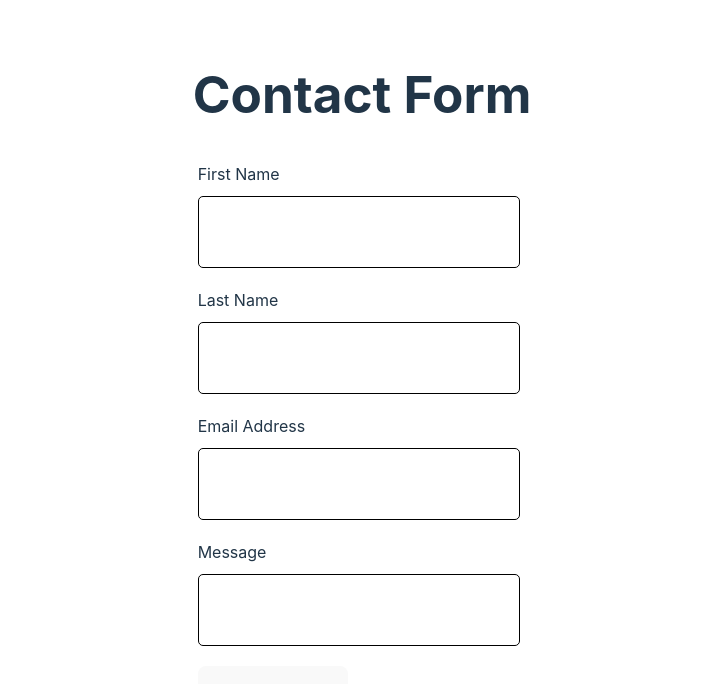
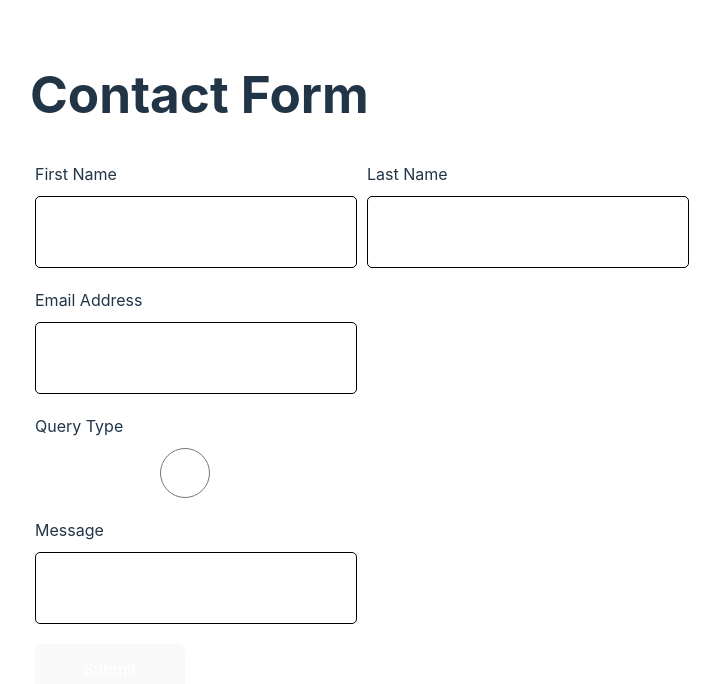
Before and after one commit to unachoza/contact-form, a React (Vite) app: page / in a window 1280 px wide. Shown: the top 684 px of the page, without its empty margins (278-998 px from the left). Built offline with nearby package versions, Linux system fonts and the light colour scheme.

Commit message:
adding radio type  to imput

```diff
--- a/src/App.css
+++ b/src/App.css
@@ -21,3 +21,7 @@ form {
 	display: flex;
 	flex-direction: column;
 }
+
+.row {
+	display: flex;
+}
--- a/src/App.tsx
+++ b/src/App.tsx
@@ -8,10 +8,13 @@ function App() {
 		<>
 			<h1>Contact Form</h1>
 			<form>
-				<TextInput name="First Name" handleChange={(e) => console.log(e)} />
-				<TextInput name="Last Name" handleChange={(e) => console.log(e)} />
-				<TextInput name="Email Address" handleChange={(e) => console.log(e)} />
-				<TextInput name="Message" handleChange={(e) => console.log(e)} />
+				<div className="row">
+					<TextInput type="text" name="First Name" handleChange={(e) => console.log(e)} />
+					<TextInput type="text" name="Last Name" handleChange={(e) => console.log(e)} />
+				</div>
+				<TextInput type="text" name="Email Address" handleChange={(e) => console.log(e)} />
+				<TextInput type="radio" name="Query Type" handleChange={(e) => console.log(e)} />
+				<TextInput type="text" name="Message" handleChange={(e) => console.log(e)} />
 				<Button text="Submit" />
 			</form>
 		</>
```
